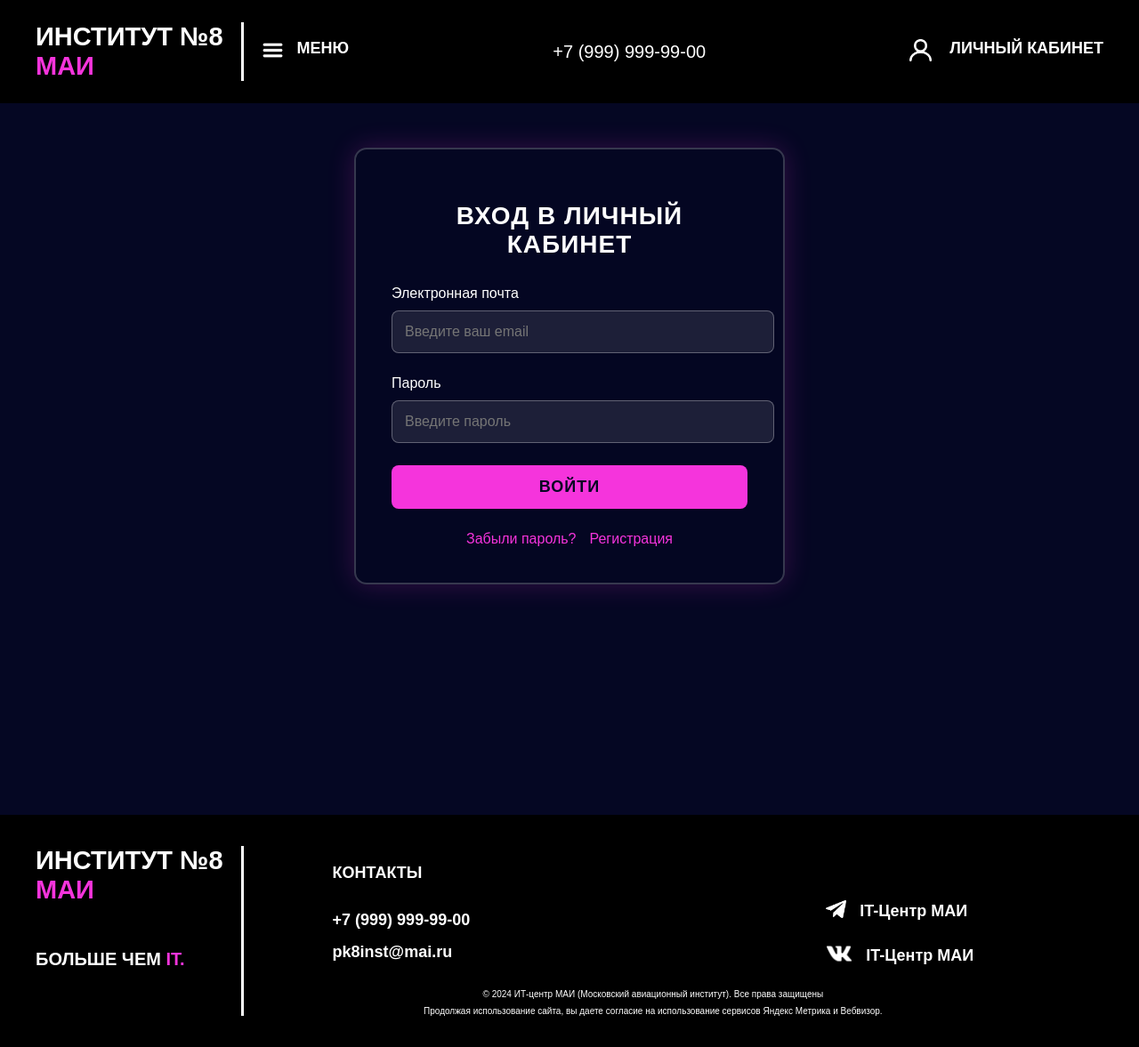
After one commit to qqarisha/womens_community, a Flask app: page /lk in a window 1280 px wide. The commit adds this page. Shown: the whole page at 89% size. Run offline with Flask 3, Linux system fonts and the light colour scheme.

Commit message:
Add files via upload

```diff
--- a/main_block/app.py
+++ b/main_block/app.py
@@ -4,11 +4,19 @@ app = Flask(__name__)
 
 @app.route('/')
 def main_page():
-    return render_template("afisha.html")
+    return render_template("base.html")
 
 @app.route('/afisha')
 def about():
-    return render_template("meropriatie.html")
+    return render_template("afisha.html")
+
+@app.route('/lk')
+def lk():
+    return render_template("lk.html")
+
+@app.route('/lk/register')
+def register():
+    return render_template("register.html")
 
 if __name__ == "__main__":
-    app.run(debug=True, port=5001)
+    app.run(debug=True, port=5000)
--- a/main_block/static/base.css
+++ b/main_block/static/base.css
@@ -1,4 +1,3 @@
-
 body {
     margin: 0;
     font-family: Golos, sans-serif;
@@ -15,6 +14,7 @@ a {
 
 
 header {
+    z-index: 3;
     display: flex;
     justify-content: space-between;
     gap: 20px;
@@ -22,11 +22,13 @@ header {
     padding: 25px 40px;
     background-color: #000000;
 }
+
 .header-institute {
     display: flex;
     flex-direction: row;
     gap: 20px;
 }
+
 .header-institute-word {
     display: flex;
     flex-direction: column;
@@ -41,6 +43,7 @@ header {
 .header-institute-word-name {
     color: #F534DC;
 }
+
 .header-institute-line {
     border-left: medium solid #ffffff;
 }
@@ -50,9 +53,9 @@ header {
     flex-direction: row;
     gap: 15px;
     margin-right: auto;
-    align-items: center;
 }
-.header-menu-word-name{
+
+.header-menu-word-name {
     font-weight: bold;
     font-size: 18px;
     color: #ffffff;
@@ -70,29 +73,63 @@ header {
     gap: 20px;
     margin-left: auto;
 }
-.header-lk-word-name{
+
+.header-lk-word-name {
     font-weight: bold;
     font-size: 18px;
     color: #ffffff;
 }
 
-
-
+/**/
 main {
-    flex: 1;
-    margin-bottom: 60px;
+    position: relative;
+    min-height: 100vh;
 }
 
+/* Контейнер для горизонтальных рамок */
+.horizontal-frames {
+    z-index: 1;
+    position: fixed;
+    top: 0;
+    left: 0;
+    width: 100%;
+    height: 100%;
+    display: flex;
+    flex-direction: column;  /* Вертикальное расположение */
+    justify-content: center;
+    align-items: center;
+    gap: 40px;  /* Расстояние между рамками */
+    pointer-events: none;  /* Клики проходят сквозь рамки */
+}
 
+/* Стиль каждой рамки */
+.frame {
+    z-index: 1;
+    width: 80%;  /* Ширина относительно экрана */
+    height: 170px;  /* Высота горизонтальной рамки */
+    border: 2px solid rgba(255, 255, 255, 0.2);
+    border-radius: 14px;
+    background: rgba(245, 52, 220, 0.05);  /* Легкая подложка */
+}
+
+/* Основной контент - должен быть ПОВЕРХ рамок */
+.content {
+    position: relative;
+    background: rgba(5, 7, 35, 0.8);  /* Полупрозрачный фон для читаемости */
+    padding: 30px;
+    margin: 20px;
+    border-radius: 12px;
+}
+
+/**/
 footer {
+    z-index: 3;
     display: flex;
     flex-direction: row;
     gap: 100px;
     background-color: #000000;
-    padding: 35PX 40px;
-    color:#ffffff;
-    bottom: 0;
-    align-items: center;
+    padding: 35px 40px;
+    color: #ffffff;
 }
 
 .footer-institute {
@@ -126,9 +163,11 @@ footer {
     font-weight: bold;
     font-size: 20px;
 }
+
 .footer-institute-word-more-then-it {
     color: #F534DC;
 }
+
 .footer-institute-line {
     border-left: medium solid #ffffff;
 
@@ -142,32 +181,37 @@ footer {
     font-size: 18px;
     font-weight: bold;
 }
-.footer-kontact-list{
+
+.footer-kontact-list {
     display: flex;
     flex-direction: row;
-    gap: 500px;
+    gap: 400px;
     color: #ffffff;
     align-items: center;
 
 }
-.footer-kontact-list-1column{
+
+.footer-kontact-list-1column {
     display: flex;
     flex-direction: column;
     gap: 15px;
 }
+
 .footer-kontact-list-2column {
     display: flex;
     flex-direction: column;
     gap: 20px;
 }
-.footer-kontact-list-2column-22{
+
+.footer-kontact-list-2column-22 {
     display: flex;
     flex-direction: row;
     gap: 15px;
     color: #ffffff;
     align-items: center;
 }
-.footer-kontact-primechanie{
+
+.footer-kontact-primechanie {
     display: flex;
     flex-direction: column;
     gap: 8px;
@@ -175,6 +219,7 @@ footer {
     font-weight: lighter;
     align-items: center;
 }
+
 .container {
     gap: 30px;
 }
--- /dev/null
+++ b/main_block/static/js/lk.js
@@ -0,0 +1,31 @@
+document.getElementById('loginForm').addEventListener('submit', function(e) {
+    e.preventDefault();
+
+    // Сброс сообщений об ошибках
+    document.querySelectorAll('.error-message').forEach(el => {
+        el.style.display = 'none';
+    });
+
+    // Валидация
+    let isValid = true;
+    const email = document.getElementById('email').value.trim();
+    const password = document.getElementById('password').value;
+
+    if (!email.includes('@') || !email.includes('.')) {
+        document.getElementById('emailError').textContent = 'Введите корректный email';
+        document.getElementById('emailError').style.display = 'block';
+        isValid = false;
+    }
+
+    if (password.length < 6) {
+        document.getElementById('passwordError').textContent = 'Пароль должен содержать минимум 6 символов';
+        document.getElementById('passwordError').style.display = 'block';
+        isValid = false;
+    }
+
+    if (isValid) {
+        // Здесь можно добавить AJAX-запрос для авторизации
+        alert('Вход выполнен успешно!');
+        window.location.href = 'profile.html'; // Перенаправление после успешного входа
+    }
+});
--- /dev/null
+++ b/main_block/static/lk.css
@@ -0,0 +1,131 @@
+.login-container {
+    max-width: 400px; /* Максимальная ширина формы */
+    margin: 50px auto; /* Центрирование по горизонтали с отступом сверху/снизу */
+    padding: 40px; /* Внутренние отступы */
+    background: rgba(5, 7, 35, 0.9); /* Темно-синий полупрозрачный фон */
+    border-radius: 14px; /* Закругленные углы */
+    border: 2px solid rgba(255, 255, 255, 0.2); /* Полупрозрачная белая рамка */
+    box-shadow: 0 0 30px rgba(245, 52, 220, 0.2); /* Розовое свечение */
+    position: relative; /* Для позиционирования внутренних элементов */
+    z-index: 2; /* Поднимаем над фоновыми элементами */
+}
+
+.login-title {
+    text-align: center; /* Выравнивание по центру */
+    margin-bottom: 30px; /* Отступ снизу */
+    color: #ffffff; /* Белый текст */
+    font-size: 28px; /* Размер шрифта */
+    font-weight: bold; /* Жирное начертание */
+    text-transform: uppercase; /* Все буквы заглавные */
+    letter-spacing: 1px; /* Разрядка между буквами */
+}
+
+.login-form .form-group {
+    margin-bottom: 25px; /* Отступ между группами полей */
+}
+
+.login-form label {
+    display: block; /* Блочное отображение */
+    margin-bottom: 10px; /* Отступ от поля ввода */
+    color: #ffffff; /* Белый текст */
+    font-weight: 500; /* Полужирное начертание */
+    font-size: 16px; /* Размер шрифта */
+}
+
+.login-form input {
+    width: 100%; /* Ширина на весь контейнер */
+    padding: 14px; /* Внутренние отступы */
+    background: rgba(255, 255, 255, 0.1); /* Полупрозрачный белый фон */
+    border: 1px solid rgba(255, 255, 255, 0.3); /* Полупрозрачная рамка */
+    border-radius: 8px; /* Закругленные углы */
+    font-size: 16px; /* Размер шрифта */
+    color: #ffffff; /* Белый текст */
+    transition: all 0.3s ease; /* Плавные анимации */
+}
+
+.login-form input:focus {
+    outline: none; /* Убираем стандартный контур */
+    border-color: #F534DC; /* Розовая рамка при фокусе */
+    box-shadow: 0 0 10px rgba(245, 52, 220, 0.3); /* Свечение */
+}
+
+.login-form button {
+    width: 100%; /* Ширина на весь контейнер */
+    padding: 14px; /* Внутренние отступы */
+    background-color: #F534DC; /* Розовый фон */
+    color: #050723; /* Темно-синий текст */
+    border: none; /* Без рамки */
+    border-radius: 8px; /* Закругленные углы */
+    font-size: 18px; /* Размер шрифта */
+    font-weight: bold; /* Жирное начертание */
+    cursor: pointer; /* Курсор-указатель */
+    transition: all 0.3s ease; /* Плавные анимации */
+    text-transform: uppercase; /* Заглавные буквы */
+    letter-spacing: 1px; /* Разрядка между буквами */
+}
+
+.login-form button:hover {
+    background-color: #ffffff; /* Белый фон при наведении */
+    color: #050723; /* Темно-синий текст */
+    transform: translateY(-2px); /* Смещение вверх */
+    box-shadow: 0 5px 15px rgba(245, 52, 220, 0.4); /* Усиленное свечение */
+}
+
+.login-links {
+    margin-top: 25px; /* Отступ сверху */
+    text-align: center; /* Выравнивание по центру */
+    display: flex; /* Гибкое расположение */
+    justify-content: center; /* Центрирование по горизонтали */
+    gap: 15px; /* Расстояние между ссылками */
+}
+
+.login-links a {
+    color: #F534DC; /* Розовый текст */
+    text-decoration: none; /* Без подчеркивания */
+    font-weight: 500; /* Полужирное начертание */
+    transition: all 0.3s ease; /* Плавные анимации */
+    position: relative; /* Для псевдоэлемента */
+}
+
+.login-links a:hover {
+    color: #ffffff; /* Белый текст при наведении */
+}
+
+.login-links a:after {
+    content: ''; /* Обязательное свойство */
+    position: absolute; /* Абсолютное позиционирование */
+    width: 0; /* Начальная ширина */
+    height: 2px; /* Высота линии */
+    bottom: -2px; /* Позиционирование снизу */
+    left: 0; /* Выравнивание слева */
+    background-color: #F534DC; /* Розовая линия */
+    transition: width 0.3s ease; /* Плавное появление */
+}
+
+.login-links a:hover:after {
+    width: 100%; /* Полная ширина при наведении */
+}
+
+.error-message {
+    color: #ff4d4d; /* Красный текст */
+    margin-top: 8px; /* Отступ сверху */
+    font-size: 14px; /* Размер шрифта */
+    font-weight: 500; /* Полужирное начертание */
+    text-align: right; /* Выравнивание справа */
+}
+/* Адаптивность для мобильных устройств */
+@media (max-width: 768px) {
+    .login-container {
+        margin: 30px 20px; /* Уменьшенные отступы */
+        padding: 30px 20px; /* Уменьшенные внутренние отступы */
+    }
+
+    .login-title {
+        font-size: 24px; /* Уменьшенный размер шрифта */
+    }
+
+    .login-links {
+        flex-direction: column; /* Ссылки в столбик */
+        gap: 10px; /* Уменьшенное расстояние */
+    }
+}
--- a/main_block/templates/base.html
+++ b/main_block/templates/base.html
@@ -1,5 +1,6 @@
 <!DOCTYPE html>
 <html lang="ru">
+
 <head>
     <meta charset="utf-8">
     <meta http-equiv="X-UA-Compatible" content="IE=edge">
@@ -8,11 +9,13 @@
     <meta name="viewport" content="width=device-width, initial-scale=1">
     <link rel="stylesheet" href="{{ url_for('static', filename='base.css')}}">
 </head>
+
 <body>
     <header>
         <div class="header-institute">
             <div class="header-institute-word">
-                    <a href="https://itmai.vercel.app/" class="header-institute-word-itmai"><span class="header-institute-word-name8">ИНСТИТУТ №8</span></a>
+                <a href="https://itmai.vercel.app/" class="header-institute-word-itmai"><span
+                        class="header-institute-word-name8">ИНСТИТУТ №8</span></a>
                 <span class="header-institute-word-name">МАИ</span>
             </div>
             <div class="header-institute-line"></div>
@@ -25,9 +28,16 @@
             <span class="header-phone-num">+7 (999) 999-99-00</span>
         </div>
         <div class="header-lk">
-                <a href="" class="header-lk-img"><img src="static/kabinet.png" alt="lk-img" width="25" height="25"></a>
-                <a href="" class="header-lk-word"><span class="header-lk-word-name">ЛИЧНЫЙ КАБИНЕТ</span></a>
+            <a href="{{ url_for('lk') }}" class="header-lk-img">
+                <img src="{{ url_for('static', filename='kabinet.png') }}" alt="lk-img" width="25" height="25">
+            </a>
+            <a href="{{ url_for('lk') }}" class="header-lk-word">
+                <span class="header-lk-word-name">ЛИЧНЫЙ КАБИНЕТ</span>
+            </a>
+        </div>
     </header>
+
+
     <main>
         {%block body%}{%endblock%}
     </main>
@@ -37,7 +47,8 @@
         <div class="footer-institute">
             <div class="footer-institute-word">
                 <div class="footer-institute-word-main">
-                        <a href="https://itmai.vercel.app/" class="footer-institute-word-main-itmai"><span class="footer-institute-word-main-name8">ИНСТИТУТ №8</span></a>
+                    <a href="https://itmai.vercel.app/" class="footer-institute-word-main-itmai"><span
+                            class="footer-institute-word-main-name8">ИНСТИТУТ №8</span></a>
                     <span class="footer-institute-word-main-name">МАИ</span>
                 </div>
                 <div class="footer-institute-word-more">
@@ -53,24 +64,29 @@
             <div class="footer-kontact-list">
                 <div class="footer-kontact-list-1column">
                     <div class="footer-kontact-list-1column-1"><span>+7 (999) 999-99-00</span></div>
-                        <div class="footer-kontact-list-1column-2"><span>naebalovo@kompania.ru</span></div>
+                    <div class="footer-kontact-list-1column-2"><span>pk8inst@mai.ru</span></div>
                 </div>
                 <div class="footer-kontact-list-2column">
                     <div class="footer-kontact-list-2column-1">
-                            <div class="footer-kontact-list-2column-22"><a href="https://t.me/itcmai"><img src="static/tg.png" alt="tg-img" width="23" height="20"></a><a href="https://t.me/itcmai">IT-Центр МАИ</a></div>
+                        <div class="footer-kontact-list-2column-22"><a href=""><img src="static/tg.png" alt="tg-img"
+                                    width="23" height="20"></a><a href="">IT-Центр МАИ</a></div>
                     </div>
                     <div class="footer-kontact-list-2column-2">
-                            <div class="footer-kontact-list-2column-22"><a href="https://vk.com/itmai?from=search"><img src="static/vk.png" alt="vk-img" width="30" height="30"></a><a href="https://vk.com/itmai?from=search">IT-Центр МАИ</a></div>
+                        <div class="footer-kontact-list-2column-22"><a href=""><img src="static/vk.png" alt="vk-img"
+                                    width="30" height="30"></a><a href="">IT-Центр МАИ</a></div>
                     </div>
                 </div>
             </div>
             <div class="footer-kontact-primechanie">
-                    <span class="footer-kontact-1primechanie">© 2024 ИТ-центр МАИ (Московский авиационный институт). Все права защищены</span>
-                    <span class="footer-kontact-2primechanie">Продолжая использование сайта, вы даете согласие на использование сервисов Яндекс Метрика и Вебвизор.</span>
+                <span class="footer-kontact-1primechanie">© 2024 ИТ-центр МАИ (Московский авиационный институт). Все
+                    права защищены</span>
+                <span class="footer-kontact-2primechanie">Продолжая использование сайта, вы даете согласие на
+                    использование сервисов Яндекс Метрика и Вебвизор.</span>
             </div>
         </div>
     </footer>
 
     <script src="" async defer></script>
 </body>
+
 </html>
--- /dev/null
+++ b/main_block/templates/lk.html
@@ -0,0 +1,32 @@
+{% extends "base.html" %}
+
+{% block title %}Личный кабинет{% endblock %}
+
+{%block body%}
+<link rel="stylesheet" href="{{ url_for('static', filename='lk.css')}}">
+<div class="login-container">
+    <h1 class="login-title">Вход в личный кабинет</h1>
+    <form class="login-form" id="loginForm">
+        <div class="form-group">
+            <label for="email">Электронная почта</label>
+            <input type="email" id="email" name="email" required placeholder="Введите ваш email">
+            <div id="emailError" class="error-message" style="display: none;"></div>
+        </div>
+        <div class="form-group">
+            <label for="password">Пароль</label>
+            <input type="password" id="password" name="password" required placeholder="Введите пароль">
+            <div id="passwordError" class="error-message" style="display: none;"></div>
+        </div>
+        <button type="submit">Войти</button>
+        <div class="login-links">
+            <a href="#">Забыли пароль?</a>
+            <a href="{{ url_for('register') }}" class="reg">
+            <span class="Registatia">Регистрация</span>
+            </a>
+        </div>
+    </form>
+</div>
+
+<script src="{{ url_for('static', filename='js/lk.js') }}"></script>
+
+{%endblock%}
```
Also changed, not shown: main_block/static/afisha.css (+111 -0 lines), main_block/static/js/filter.js (added, +43 -0 lines), main_block/static/js/register.js (added, +46 -0 lines), main_block/static/register.css (added, +99 -0 lines), main_block/templates/afisha.html (+49 -0 lines), main_block/templates/register.html (added, +46 -0 lines), main_block/static/afisha.png (added), main_block/static/close-icon.png (added). Lines whose indentation alone changed are shown as unchanged.
